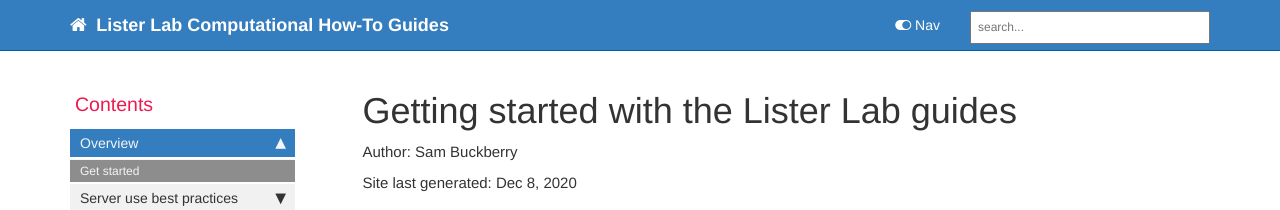
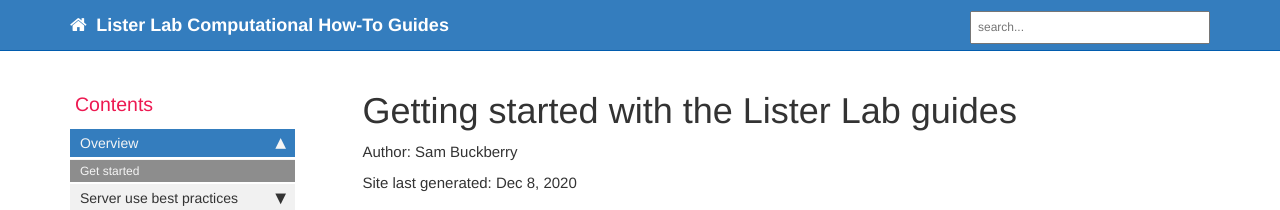
Before and after one commit to ListerLab/guides, a Jekyll site: the page built from index.md, in a window 1280 px wide. Shown: the top 210 px of the page. Built offline with Jekyll 4.4.1, drawn with Linux system fonts in a browser that asks for light colours; comment, search, counter and statistics services are not loaded.

Commit message:
Update topnav.html

```diff
--- a/_includes/topnav.html
+++ b/_includes/topnav.html
@@ -13,10 +13,7 @@
 
         <div class="collapse navbar-collapse" id="bs-example-navbar-collapse-1">
             <ul class="nav navbar-nav navbar-right">
-                <!-- toggle sidebar button -->
-                <li><a id="tg-sb-link" href="#"><i id="tg-sb-icon" class="fa fa-toggle-on"></i> Nav</a></li>
                 <!-- entries without drop-downs appear here -->
-
 {% assign topnav = site.data[page.topnav] %}
 {% assign topnav_dropdowns = site.data[page.topnav].topnav_dropdowns %}
 
```
